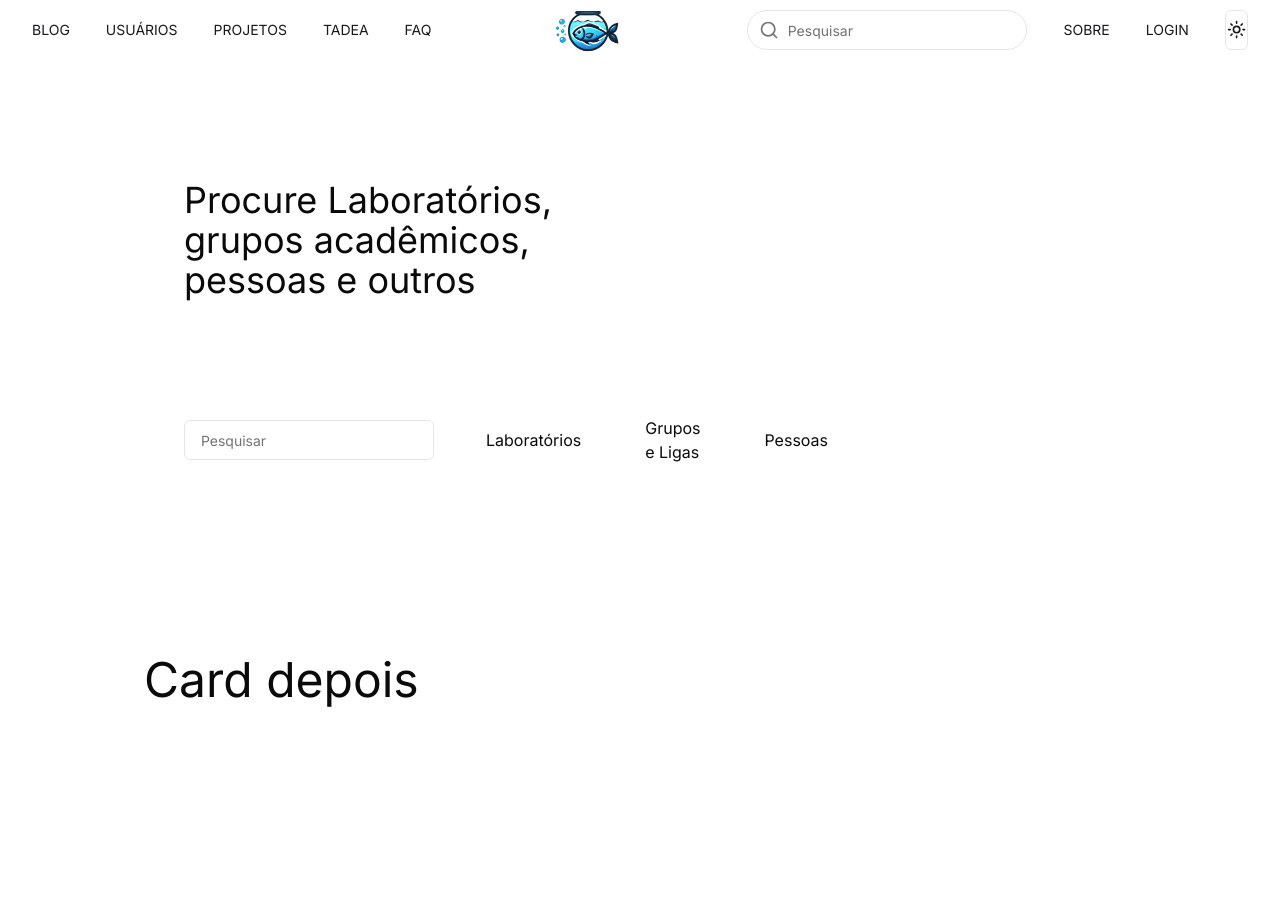
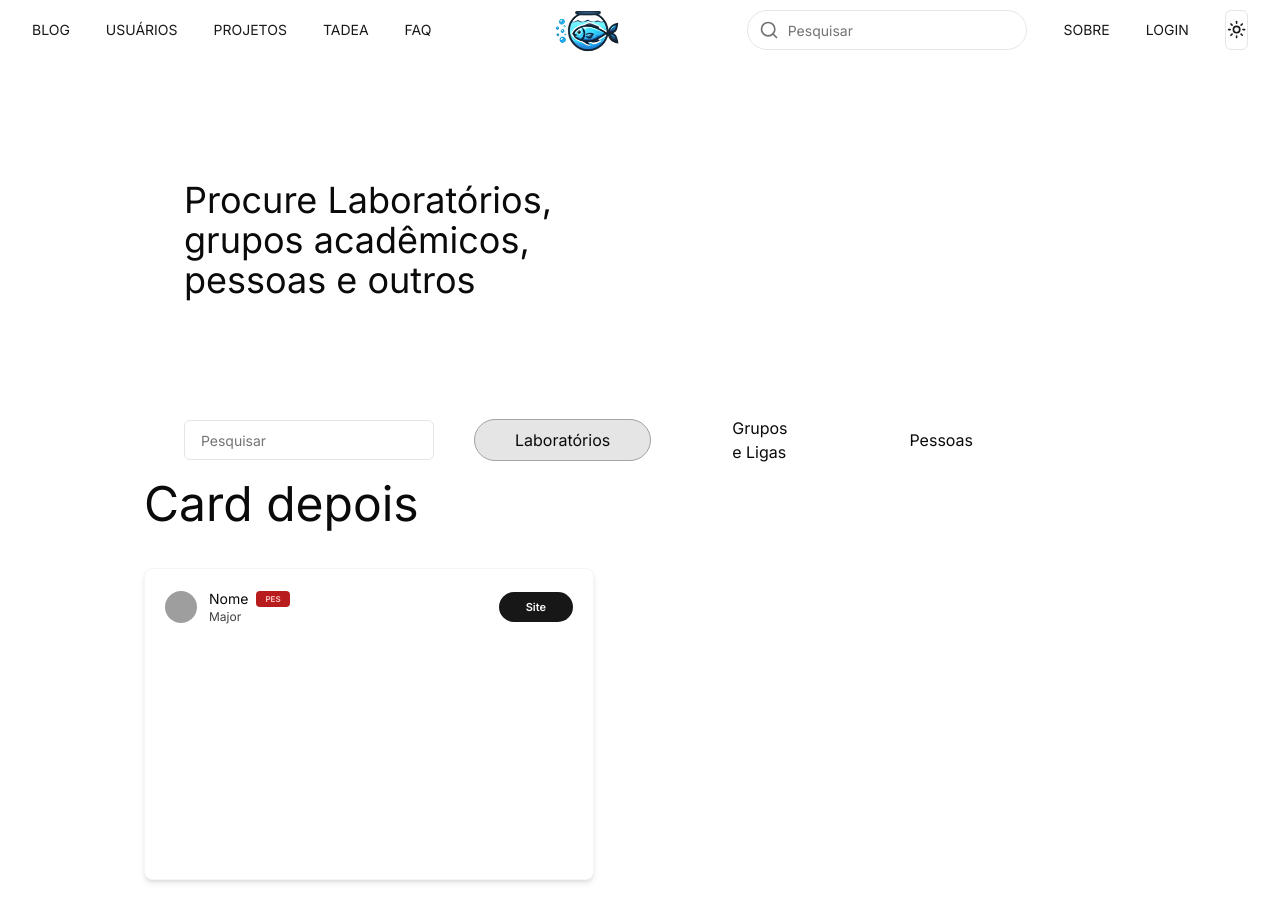
Before and after one commit to ralfferreira/aquario, a Next.js app in the folder frontend/: page /usuarios in a window 1280 px wide. Shown: the top 922 px of the page. Built offline with nearby package versions, Linux system fonts and the light colour scheme; grey boxes are pictures that could not be loaded.

Commit message:
fix: resize bar

```diff
--- a/frontend/src/app/test/page.tsx
+++ b/frontend/src/app/test/page.tsx
@@ -79,28 +79,28 @@ Glades bunny slope deck 180 glades freshies over the bars north shore bowl sprea
                 <div className="w-full h-[10vh] pl-12 flex gap-12 justify-start items-center pt-5">
                     <div
                         className={`transition-all duration-200 py-2 px-10 rounded-full flex items-center cursor-pointer ${
-                          activeTab === 'Projetos' ? 'bg-neutral-200 dark:bg-neutral-800 border-neutral-400 border-[1px]' : 'hover:bg-neutral-200 dark:hover:bg-neutral-800  hover:border-neutral-300 hover:border-[1px]'
+                          activeTab === 'Projetos' ? 'bg-neutral-200 dark:bg-neutral-800 border-neutral-400 border-[1px]' : 'hover:bg-neutral-200 dark:hover:bg-neutral-800  hover:border-neutral-300 border-transparent border-[1px]'
                       }`}
                         onClick={() => setActiveTab('Projetos')}>
                         <p>Projetos</p>
                     </div>
                     <div
                         className={`transition-all duration-200 py-2 px-10 rounded-full flex items-center cursor-pointer ${
-                          activeTab === 'Pessoas' ? 'bg-neutral-200 dark:bg-neutral-800 border-neutral-400 border-[1px]' : 'hover:bg-neutral-200 dark:hover:bg-neutral-800  hover:border-neutral-300 hover:border-[1px]'
+                          activeTab === 'Pessoas' ? 'bg-neutral-200 dark:bg-neutral-800 border-neutral-400 border-[1px]' : 'hover:bg-neutral-200 dark:hover:bg-neutral-800  hover:border-neutral-300 border-transparent border-[1px]'
                       }`}
                         onClick={() => setActiveTab('Pessoas')}>
                         <p>Pessoas</p>
                     </div>
                     <div
                         className={`transition-all duration-200 py-2 px-10 rounded-full flex items-center cursor-pointer ${
-                          activeTab === 'Sobre' ? 'bg-neutral-200 dark:bg-neutral-800 border-neutral-400 border-[1px]' : 'hover:bg-neutral-200 dark:hover:bg-neutral-800  hover:border-neutral-300 hover:border-[1px]'
+                          activeTab === 'Sobre' ? 'bg-neutral-200 dark:bg-neutral-800 border-neutral-400 border-[1px]' : 'hover:bg-neutral-200 dark:hover:bg-neutral-800  hover:border-neutral-300 border-transparent border-[1px]'
                       }`}
                         onClick={() => setActiveTab('Sobre')}>
                         <p>Sobre</p>
                     </div>
                     <div
                         className={`transition-all duration-200 py-2 px-10 rounded-full flex items-center cursor-pointer ${
-                          activeTab === 'Publicações' ? 'bg-neutral-200 dark:bg-neutral-800 border-neutral-400 border-[1px]' : 'hover:bg-neutral-200 dark:hover:bg-neutral-800  hover:border-neutral-300 hover:border-[1px]'
+                          activeTab === 'Publicações' ? 'bg-neutral-200 dark:bg-neutral-800 border-neutral-400 border-[1px]' : 'hover:bg-neutral-200 dark:hover:bg-neutral-800  hover:border-neutral-300 border-transparent border-[1px]'
                       }`}
                         onClick={() => setActiveTab('Publicações')}>
                         <p>Publicações</p>
--- a/frontend/src/app/usuarios/page.tsx
+++ b/frontend/src/app/usuarios/page.tsx
@@ -1,8 +1,14 @@
+"use client";
+import React, { useState } from 'react';
 import { Input } from "@/components/ui/input"
 import { Search } from 'lucide-react';
+import UserCardProjects from '@/components/Shared/UserCardProjects';
 
 
 export default function Usuarios() {
+
+  const [activeTab, setActiveTab] = useState<'Laboratórios' | 'Grupos e Ligas' | 'Pessoas' >('Laboratórios');
+
     return (
       <div className="h-[100vh] my-20 mx-36">
         <div className="w-full h-[40vh] flex justify-start items-center">
@@ -14,21 +20,28 @@ export default function Usuarios() {
             <div className="">
               <Input className="w-[250px]" type="search" placeholder=" Pesquisar" />
             </div>
-            <div className="hover:bg-neutral-200 dark:hover:bg-neutral-800 transition-all duration-200 py-2 px-3 rounded-full flex items-center">
+            <div className={`transition-all duration-200 py-2 px-10 rounded-full flex items-center cursor-pointer ${
+                        activeTab === 'Laboratórios' ? 'bg-neutral-200 dark:bg-neutral-800 border-neutral-400 border-[1px]' : 'hover:bg-neutral-200 dark:hover:bg-neutral-800  hover:border-neutral-300 border-transparent border-[1px]'}`}
+                        onClick={() => setActiveTab('Laboratórios')}>
                         <p>Laboratórios</p>
                     </div>
-            <div className="hover:bg-neutral-200 dark:hover:bg-neutral-800  transition-all duration-200 py-2 px-3 rounded-full flex items-center">
+            <div className={`transition-all duration-200 py-2 px-10 rounded-full flex items-center cursor-pointer ${
+                        activeTab === 'Grupos e Ligas' ? 'bg-neutral-200 dark:bg-neutral-800 border-neutral-400 border-[1px]' : 'hover:bg-neutral-200 dark:hover:bg-neutral-800  hover:border-neutral-300 border-transparent  border-[1px]'}`}
+                        onClick={() => setActiveTab('Grupos e Ligas')}>
                         <p>Grupos e Ligas</p>
                     </div>
-            <div className="hover:bg-neutral-200 dark:hover:bg-neutral-800 ransition-all duration-200 py-2 px-3 rounded-full flex items-center">
+            <div className={`transition-all duration-200 py-2 px-10 rounded-full flex items-center cursor-pointer ${
+                        activeTab === 'Pessoas' ? 'bg-neutral-200 dark:bg-neutral-800 border-neutral-400 border-[1px]' : 'hover:bg-neutral-200 dark:hover:bg-neutral-800  hover:border-neutral-300 border-transparent border-[1px]'}`}
+                        onClick={() => setActiveTab('Pessoas')}>
                         <p>Pessoas</p>
                     </div>
           </div>
           <div className="w-[500px] h-[10vh]"></div>
         </div>
 
-        <div className=" w-full h-[50vh] flex items-center">
+        <div className=" w-full h-[50vh] flex flex-col gap-10">
           <p className="text-5xl"> Card depois</p>
+          <UserCardProjects name="Nome" profilePicture="https://www.google.com/url?sa=i&url=https%3A%2F%2Fwww.pexels.com%2Fpt-br%2Fbusca%2Ffoto%2520de%2520perfil%2F&psig=AOvVaw3z8Xv2v3Y7l1qI1Qv5J7b9&ust=1635361771303000&source=images&cd=vfe&ved=0CAsQjRxqFwoTCNjg2J6WzvMCFQAAAAAdAAAAABAD" major="Major" type="pessoa" site="https://www.google.com" />
         </div>
       </div>
     );
--- /dev/null
+++ b/frontend/src/components/Shared/UserCardProjects.tsx
@@ -0,0 +1,39 @@
+import React from 'react';
+import TypeBadge from './Badges';
+import { Badge } from '../ui/badge';
+
+
+
+interface User {
+    name: string;
+    profilePicture: string;
+    major: string;
+    type: "laboratorio" | "pessoa" | "oficial" | "grupo" | "externo";
+    site: string;
+  }
+
+const  UserCard: React.FC<User> = ({ name, profilePicture, major, type, site }) => {
+
+ return (
+    <div className= "bg-white dark:bg-transparent dark:border-neutral-800 rounded-lg p-5 h-[45vh] w-[450px] shadow-md border-neutral-100 border-[1px]">
+        <div className="flex flex-row justify-between">
+            <div className="flex flex-row gap-3 items-center">
+                <img className="w-8 h-8 object-cover rounded-full" src={profilePicture} alt="profile picture" />
+                <div>
+                    <div className="flex flex-row gap-2 items-center ">
+                        <p className="text-sm font-inter">{name}</p>
+                        <TypeBadge type={type} size="small" />
+                    </div>
+                    <p className="text-xs text-neutral-700 font-inter">{major}</p>
+                </div>
+            </div>
+            <div className='flex items-center'>
+                <Badge className=""><a className="text-[11px] py-1 px-4" href={site}>Site</a></Badge>
+            </div>
+        </div>
+    </div>
+ );
+
+}
+
+export default UserCard;
```
Lines whose indentation alone changed are shown as unchanged.
